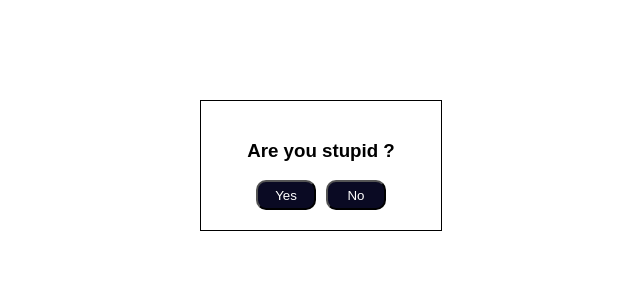
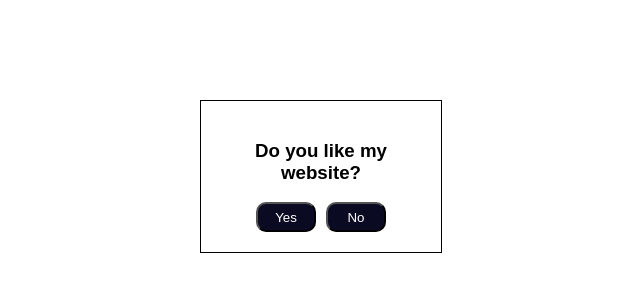
Before and after one commit to anuragjain-git/funhover, a plain HTML site: page index.html in a window 1280 px wide. Shown: the whole page, without its empty margins (319-959 px from the left). Drawn offline with Linux system fonts and the light colour scheme.

Commit message:
chanded h3 tag

```diff
--- a/index.html
+++ b/index.html
@@ -7,7 +7,7 @@
 </head>
 <body>
     <div>
-        <h3>Are you stupid ?</h3>
+        <h3>Do you like my website?</h3>
         <button id="b1">Yes</button>
         <button id="btn">No</button>
         <script>
```
